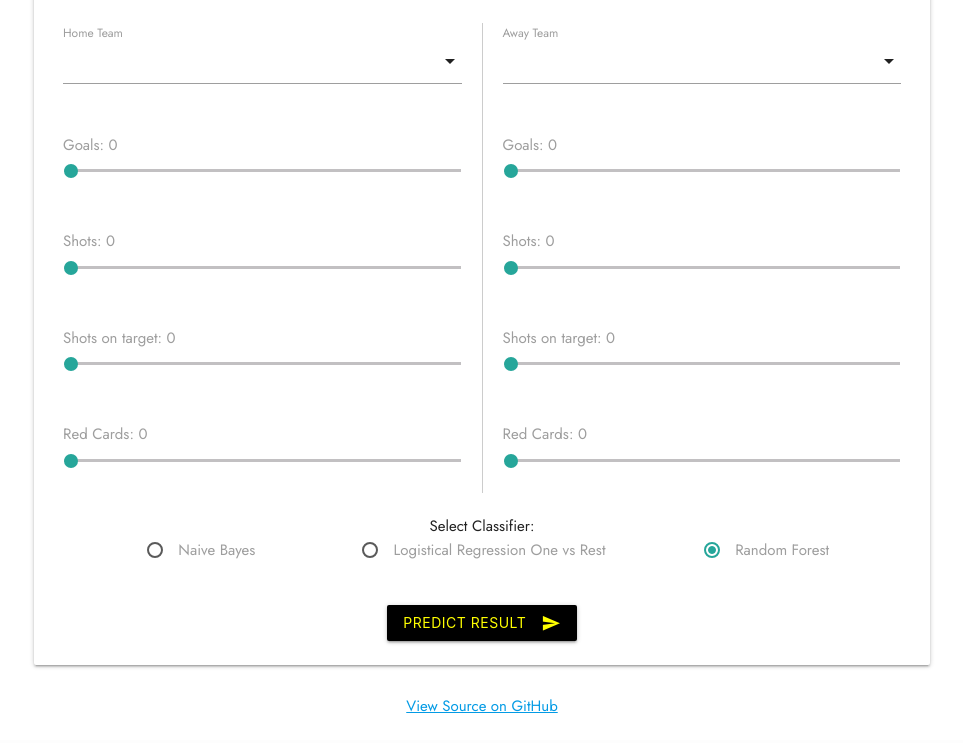
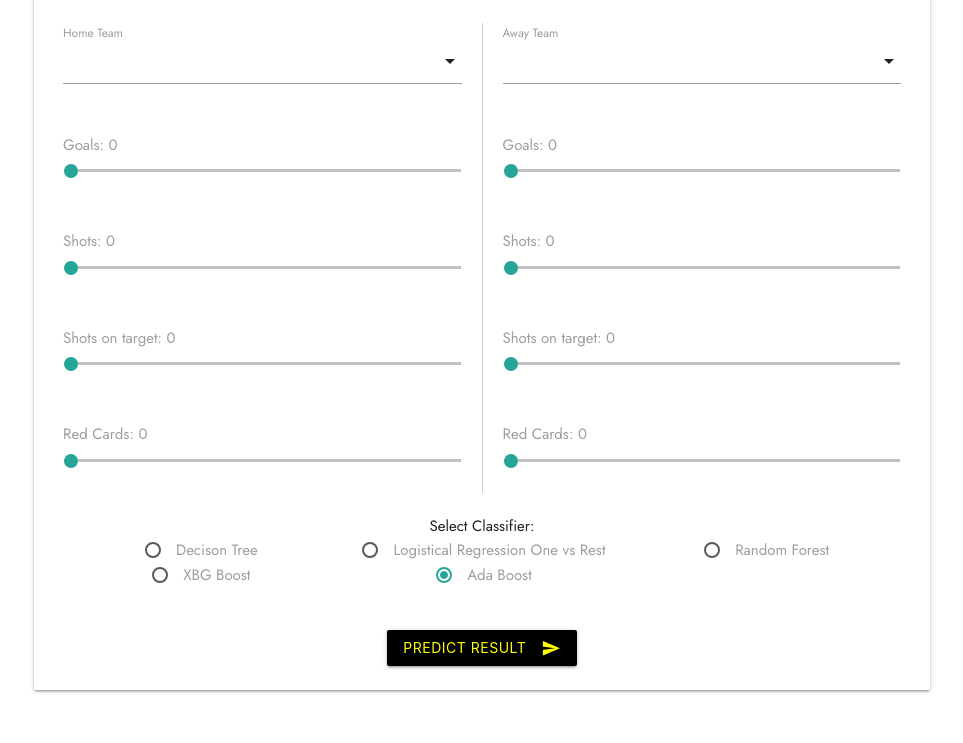
Before and after one commit to lielZilberman/Football-Prediction-Project, a Django app: page / in a window 1280 px wide. Shown: the part 288-1031 px from the top of the page, without its empty margins (158-1121 px from the left). Before the commit the page ends 1001 px from the top, so only its background shows below. Run offline with Django 3.2, Linux system fonts and the light colour scheme.

Commit message:
connect model + add prediction page

```diff
--- a/Home/index.html
+++ b/Home/index.html
@@ -21,6 +21,7 @@
             <li><a href="">Home</a></li>
             <li><a href="">Matches</a></li>
             <li><a href="login.html">Login</a></li>
+            <li><a href="../server/web/templates/web/index.html">Prediction</a></li>
           </ul>
         </div>
       </nav>
--- a/Home/style.css
+++ b/Home/style.css
@@ -7,7 +7,7 @@
 .header {
   min-height: 100vh;
   width: 100%;
-  background-image: linear-gradient(rgba(4, 9, 30, 0.7), rgba(4, 9, 30, 0.7)),
+  background-image: linear-gradient(rgba(8, 54, 11, 0.7), rgba(4, 9, 30, 0.7)),
     url(images/bence-balla-schottner-deGn9vSwXIM-unsplash.jpg);
   background-position: center;
   background-size: cover;
--- a/server/api/views.py
+++ b/server/api/views.py
@@ -18,8 +18,11 @@ def index(request: HttpRequest):
 
     classifierModels = {
         'lr': 'lr_classifier.model',
-        'nb': 'nb_classifier.model',
+        'dt': 'dt_classifier.model',
         'rf': 'rf_classifier.model',
+        'xgb': 'xgb_classifier.model',
+        'ada': 'ada_classifier.model',
+
     }
 
     try:
--- a/server/web/static/web/index.css
+++ /dev/null
@@ -1,84 +0,0 @@
-html {
-    font-family: 'Jost', sans-serif !important;
-}
-
-nav {
-    padding: 0 24px;
-}
-
-nav.navBar {
-    background-color: black;
-}
-
-.brand-logo {
-    color: yellow !important;
-    width: 100%;
-}
-
-.brand-logo img {
-    width: 48px;
-    height: 48px;
-    margin: 8px 0;
-    margin-right: 24px;
-}
-
-label {
-    left: 0 !important;
-}
-
-form.predictionForm table tr td:nth-child(1) {
-    border-right: 0.5px rgba(0, 0, 0, 0.2) solid;
-    padding-right: 20px !important;
-}
-
-form.predictionForm table tr td:nth-child(2) {
-    border-left: 0.5px rgba(0, 0, 0, 0.2) solid;
-    padding-left: 20px !important;
-}
-
-form.predictionForm table tr {
-    border-bottom: 0 !important;
-}
-
-form.predictionForm .input-field {
-  margin-top: 0 !important;
-  margin-bottom: 0 !important;
-}
-
-form.predictionForm .input-field input[type=range]{
-  margin-top: 24px !important;
-}
-
-.btn {
-    background-color: black;
-    color: yellow;
-}
-
-.btn:hover {
-    background-color: #333;
-}
-
-.prob-container {
-    height: 100%;
-    padding: 0 !important;
-}
-
-.prob-container .prob-title {
-    color: white;
-    line-height: 36px;
-    text-overflow: ellipsis;
-    white-space: nowrap;
-}
-
-.prob-container .prob-value {
-    color: white;
-    font-size: 24px;
-    text-overflow: ellipsis;
-    white-space: nowrap;
-}
-
-#toast-container {
-  left: auto !important;
-  right: 20px !important;
-  top: 10px !important;
-}
--- /dev/null
+++ b/server/web/templates/web/index.css
@@ -0,0 +1,84 @@
+html {
+    font-family: 'Jost', sans-serif !important;
+}
+
+nav {
+    padding: 0 24px;
+}
+
+nav.navBar {
+    background-color: black;
+}
+
+.brand-logo {
+    color: yellow !important;
+    width: 100%;
+}
+
+.brand-logo img {
+    width: 48px;
+    height: 48px;
+    margin: 8px 0;
+    margin-right: 24px;
+}
+
+label {
+    left: 0 !important;
+}
+
+form.predictionForm table tr td:nth-child(1) {
+    border-right: 0.5px rgba(0, 0, 0, 0.2) solid;
+    padding-right: 20px !important;
+}
+
+form.predictionForm table tr td:nth-child(2) {
+    border-left: 0.5px rgba(0, 0, 0, 0.2) solid;
+    padding-left: 20px !important;
+}
+
+form.predictionForm table tr {
+    border-bottom: 0 !important;
+}
+
+form.predictionForm .input-field {
+  margin-top: 0 !important;
+  margin-bottom: 0 !important;
+}
+
+form.predictionForm .input-field input[type=range]{
+  margin-top: 24px !important;
+}
+
+.btn {
+    background-color: black;
+    color: yellow;
+}
+
+.btn:hover {
+    background-color: #333;
+}
+
+.prob-container {
+    height: 100%;
+    padding: 0 !important;
+}
+
+.prob-container .prob-title {
+    color: white;
+    line-height: 36px;
+    text-overflow: ellipsis;
+    white-space: nowrap;
+}
+
+.prob-container .prob-value {
+    color: white;
+    font-size: 24px;
+    text-overflow: ellipsis;
+    white-space: nowrap;
+}
+
+#toast-container {
+  left: auto !important;
+  right: 20px !important;
+  top: 10px !important;
+}
--- a/server/web/templates/web/index.html
+++ b/server/web/templates/web/index.html
@@ -1,4 +1,4 @@
-{% load static %}
+<!-- {% load static %} -->
 
 <!DOCTYPE html>
 <html lang="en">
@@ -18,13 +18,13 @@
             rel="stylesheet"
         />
 
-        <link rel="stylesheet" href="{% static "web/index.css" %}"/>
+        <link rel="stylesheet" href="index.css"/>
     </head>
     <body onload="init()">
         <nav class="navBar">
             <div class="nav-wrapper">
                 <a href="#" class="brand-logo valign-wrapper">
-                    <img class="left v-align" src="{% static "web/soccer-gear.png" %}" /> Football
+                    <img class="left v-align" src="soccer-gear.png" /> Football
                     Match Predictor
                 </a>
             </div>
@@ -34,7 +34,7 @@
             <div class="card center">
                 <div class="card-image">
                     <img style="background-size: cover; background-position: center;
-                    background-image: url({% static "web/flat-card-image.jpg" %});" height="200px"
+                    background-image: url(flat-card-image.jpg);" height="200px"
                     />
                     <span class="card-title">Select Half-Time Stats</span>
                 </div>
@@ -200,8 +200,8 @@
                     <div class="row">
                         <div class="col s4">
                             <label class="tooltipped" data-position="bottom" data-tooltip="Naive Results" >
-                                <input class="with-gap tooltipped" name="classifier" value="nb" type="radio"/>
-                                <span>Naive Bayes</span>
+                                <input class="with-gap tooltipped" name="classifier" value="dt" type="radio"/>
+                                <span>Decison Tree</span>
                             </label>
                         </div>
                         <div class="col s4">
@@ -214,6 +214,18 @@
                             <label class="tooltipped" data-position="bottom" data-tooltip="Pragmatic Results" >
                                 <input class="with-gap" name="classifier" value="rf" type="radio" checked/>
                                 <span>Random Forest</span>
+                            </label>
+                        </div>
+                        <div class="col s4">
+                            <label class="tooltipped" data-position="bottom" data-tooltip="Pragmatic Results" >
+                                <input class="with-gap" name="classifier" value="xgb" type="radio" checked/>
+                                <span>XBG Boost</span>
+                            </label>
+                        </div>
+                        <div class="col s4">
+                            <label class="tooltipped" data-position="bottom" data-tooltip="Pragmatic Results" >
+                                <input class="with-gap" name="classifier" value="ada" type="radio" checked/>
+                                <span>Ada Boost</span>
                             </label>
                         </div>
                     </div>
@@ -263,15 +275,7 @@
             </div>
         </div>
 
-        <center>
-            <a
-                style="text-decoration: underline;"
-                href="https://github.com/AzeeSoft/football-match-predictor"
-                target="blank"
-            >
-                View Source on GitHub</a
-            >
-        </center>
+
 
         <br/>
 
@@ -310,6 +314,9 @@
                 var formData = predictionForm.serialize();
                 console.log(formData);
 
+                var homeTeamIndex = $("#homeTeam").val();
+                var awayTeamIndex = $("#awayTeam").val();
+
                 M.toast({html: 'Processing...'});
                 $('#predictBtn').prop('disabled', true);
 
--- a/server/web/views.py
+++ b/server/web/views.py
@@ -3,12 +3,17 @@ from django.http import HttpResponse
 from django.template import loader
 from os import path
 import json
+import os
+from django.conf import settings
+
 
 # Create your views here.
 
 def index(request):
-    exportMetaDataFilePath = path.abspath(path.dirname(__name__)) + '/../exportedModels/metaData.json'
-    # print(exportMetaDataFilePath)
+    exportMetaDataFilePath = os.path.join(settings.BASE_DIR, 'exportedModels', 'metaData.json')
+    # exportMetaDataFilePath = path.abspath(path.dirname(__name__)) + '/../exportedModels/metaData.json'
+    print('/n')
+    print(exportMetaDataFilePath)
 
     exportMetaData = {
       'home_teams': {},
```
Also changed, not shown: Home/Matches/script.js (+34 -10 lines), exportedModels/metaData.json (added, +1 -0 lines), football-match-predictor.py (+31 -8 lines), server/web/templates/web/flat-card-image.jpg (renamed from server/web/static/web/flat-card-image.jpg), server/web/templates/web/soccer-gear.png (renamed from server/web/static/web/soccer-gear.png), 6 other files. Lines whose indentation alone changed are shown as unchanged.
